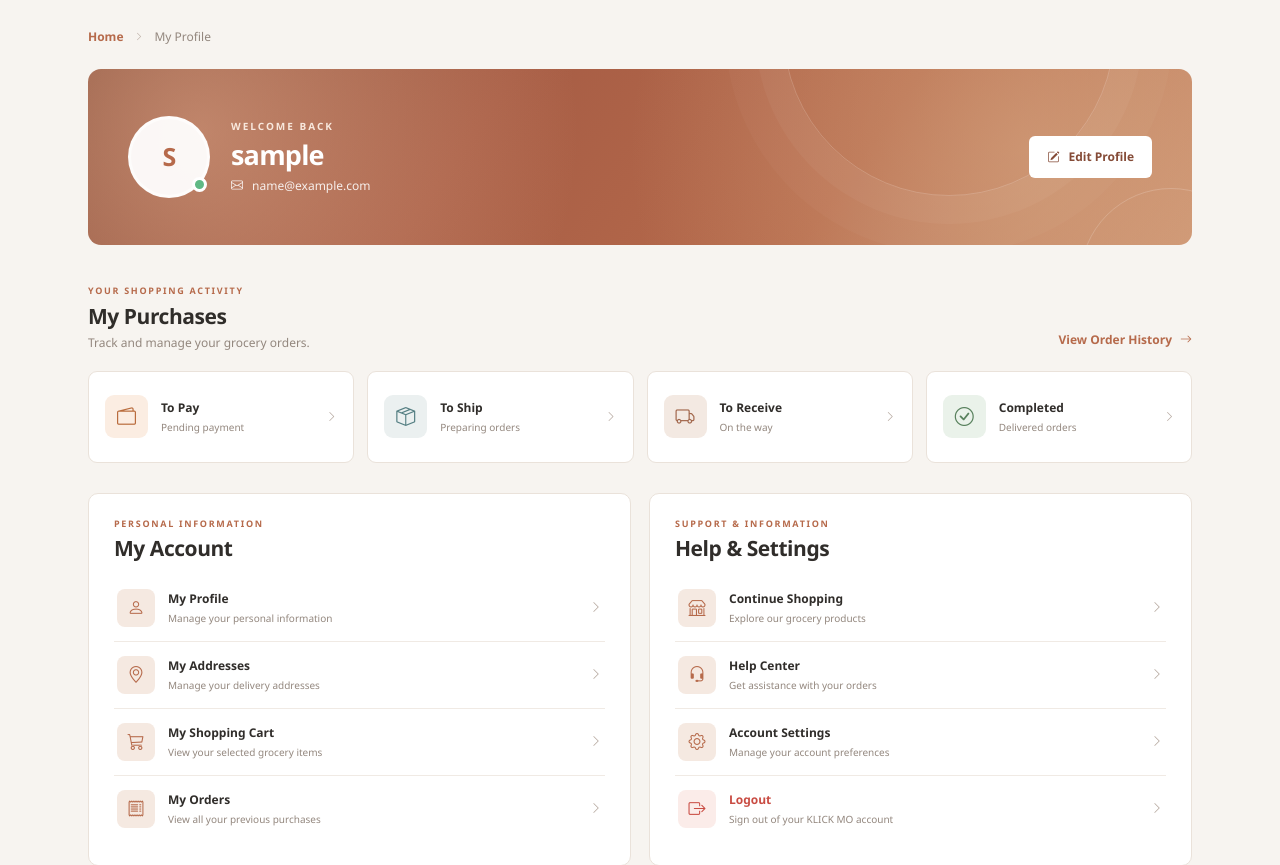
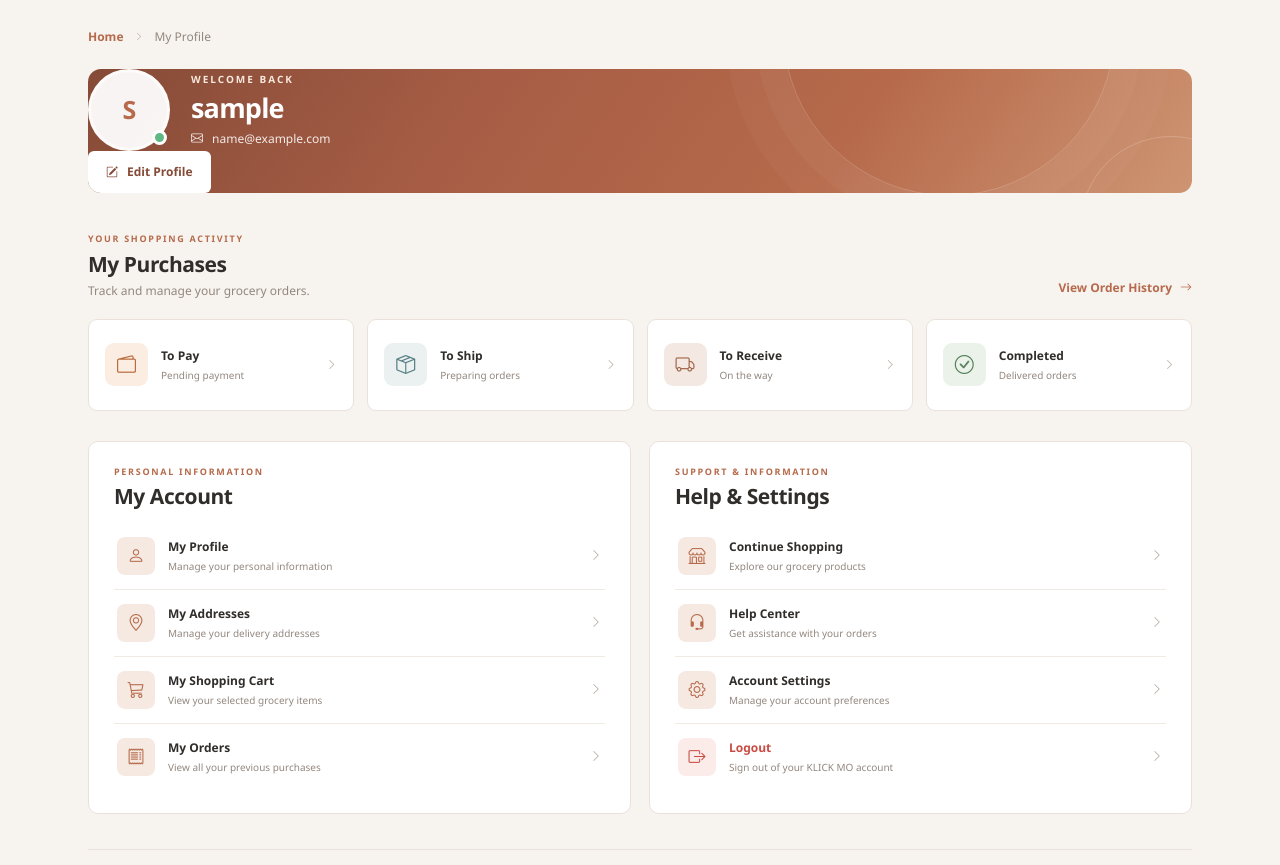
Before and after one commit to jonelalonte/KLICKMARK, a PHP site: page /customer/profile.php in a window 1280 px wide. Shown: the part 73-938 px from the top of the page. Run offline with PHP 8.4, Linux system fonts and the light colour scheme; the visitor is signed in with stand-in values (Sample User, id 1).

Commit message:
Update customer profile design

```diff
--- a/assets/css/profile.css
+++ b/assets/css/profile.css
@@ -156,44 +156,24 @@ a:focus-visible {
     color: #B8AAA0;
 }
 
-/* PROFILE HEADER */
+/* FORCE TERRACOTTA PROFILE BANNER */
 
 .profile-banner {
-    position: relative;
-    overflow: hidden;
+    position: relative !important;
+    overflow: hidden !important;
 
-    min-height: 176px;
-    padding: 35px 40px;
+    background: linear-gradient(
+        125deg,
+        #854B37 0%,
+        #A75D45 35%,
+        #B66A4B 68%,
+        #CE9573 100%
+    ) !important;
 
-    display: flex;
-    align-items: center;
-    justify-content: space-between;
-    gap: 25px;
-
-    color: #fff;
-
-    background:
-        radial-gradient(
-            circle at 10% 35%,
-            rgba(231, 176, 145, .55) 0%,
-            transparent 38%
-        ),
-        radial-gradient(
-            circle at 85% 45%,
-            rgba(215, 169, 132, .55) 0%,
-            transparent 42%
-        ),
-        linear-gradient(
-            125deg,
-            #854B37 0%,
-            #A75D45 35%,
-            #B66A4B 68%,
-            #CE9573 100%
-        );
-
+    background-color: #A75D45 !important;
+    color: #FFFFFF !important;
     border-radius: 13px;
 }
-
 /* DECORATION */
 
 .profile-banner::before {
```
